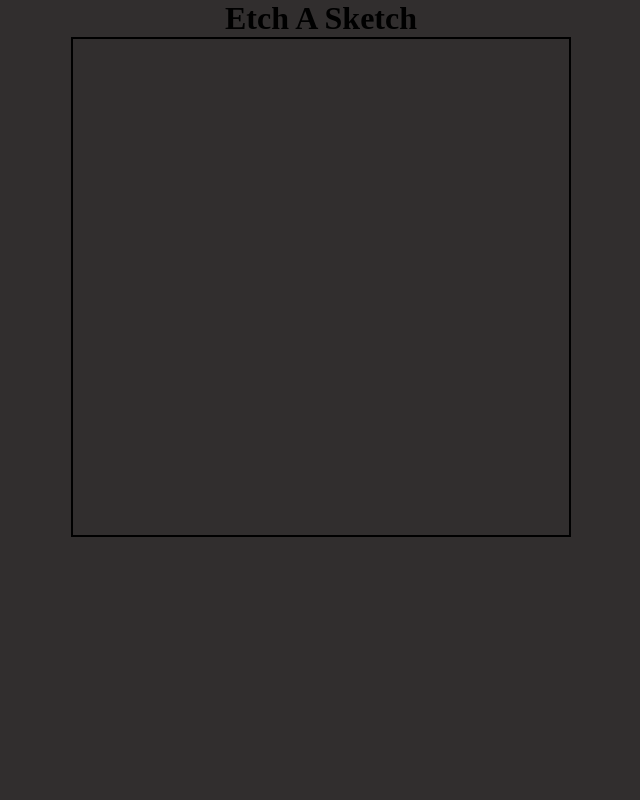
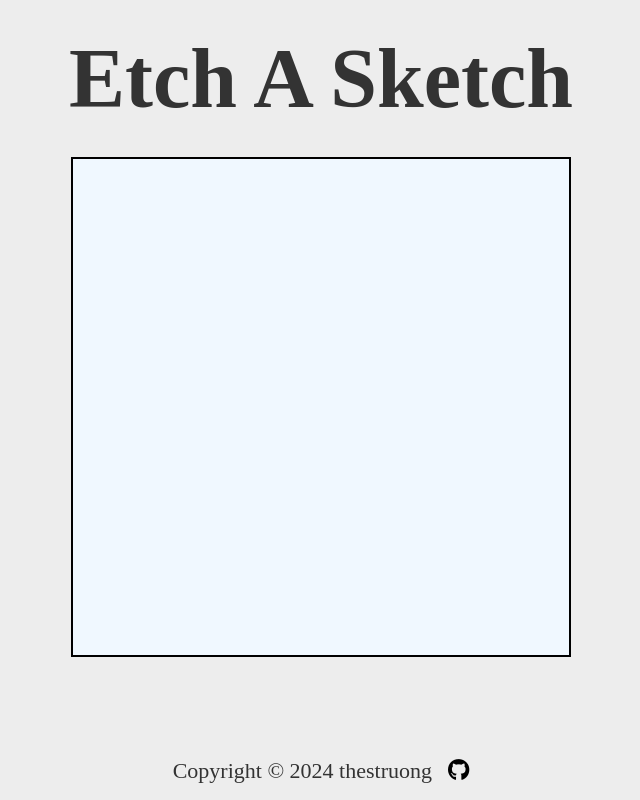
Before and after one commit to TheSTruong/Etch-A-Sketch, a plain HTML site: page index.html in a window 1280 px wide. Shown: the whole page, without its empty margins (319-959 px from the left). Drawn offline with Linux system fonts and the light colour scheme.

Commit message:
Header and Footer added

```diff
--- a/index.html
+++ b/index.html
@@ -6,22 +6,26 @@
     <meta name="viewport" content="width=device-width, initial-scale=1.0">
     <title>Etch-A-Sketch</title>
     <link rel="stylesheet" href="style.css">
+    <script src="https://kit.fontawesome.com/46fe26d8f4.js" crossorigin="anonymous"></script>
     <script src="main.js" defer></script>
 </head>
 
 <body>
-    <div class="header">
+    <header>
         <h1 class="title">Etch A Sketch</h1>
-    </div>
+    </header>
 
-    <div class="container">
+    <div class="main">
         <div class="drawingBoard">
-
         </div>
     </div>
 
+
     <footer>
-
+        <p>Copyright © 2024 thestruong</p>
+        <a href="https://github.com/TheSTruong" target="_blank">
+            <i class="fa-brands fa-github fa-beat" style="color:black"></i></i>
+        </a>
     </footer>
 
 </body>
--- a/style.css
+++ b/style.css
@@ -15,11 +15,22 @@ body {
     height: 100vh;
     padding: 0;
     display: flex;
-    align-items: center;
     flex-direction: column;
-    background-color: rgb(49, 46, 46);
+    text-align: center;
+    background: #ededed;
+    color: #333;
 }
 
+header {
+    font-size: 42px;
+    padding: 30px 0;
+}
+
+.main {
+    display: flex;
+    justify-content: center;
+    flex: 1;
+}
 
 .drawingBoard {
     width: 500px;
@@ -27,4 +38,13 @@ body {
     border: 2px solid black;
     display: flex;
     flex-direction: column;
+    background-color: aliceblue;
 }
+
+footer {
+    padding: 16px;
+    font-size: 22px;
+    display: flex;
+    justify-content: center;
+    gap: 16px;
+}
```
